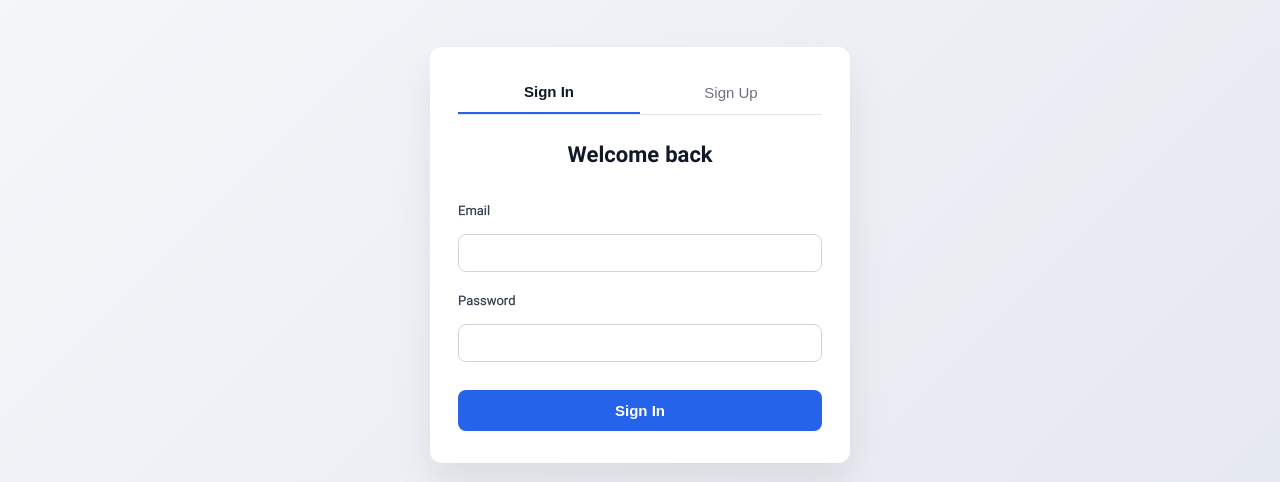
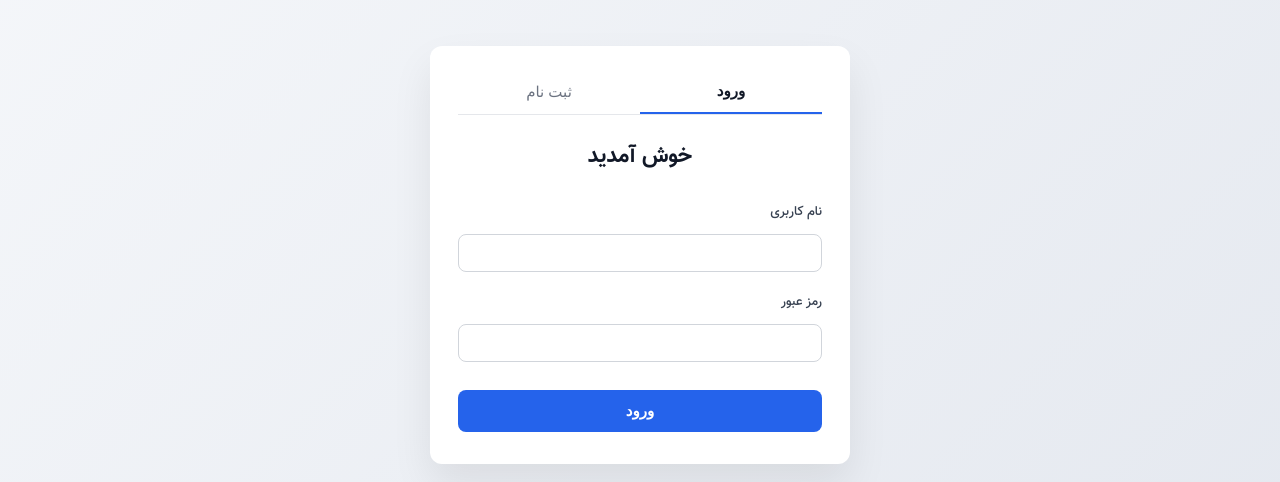
Before and after one commit to SobhanYasami/PayStruct, a Next.js app in the folder frontend/: page /sign-in in a window 1280 px wide. Shown: the part 218-700 px from the top of the page. Built offline with nearby package versions, Linux system fonts and the light colour scheme; no server answers.

Commit message:
sign in and up page improved and configured

```diff
--- a/frontend/package.json
+++ b/frontend/package.json
@@ -16,7 +16,8 @@
     "lucide-react": "^0.562.0",
     "next": "16.1.0",
     "react": "19.2.3",
-    "react-dom": "19.2.3"
+    "react-dom": "19.2.3",
+    "react-hot-toast": "^2.6.0"
   },
   "devDependencies": {
     "@tanstack/eslint-plugin-query": "^5.91.2",
--- a/frontend/src/app/layout.tsx
+++ b/frontend/src/app/layout.tsx
@@ -1,4 +1,5 @@
 import type { Metadata } from "next";
+import { Toaster } from "react-hot-toast";
 import "./globals.css";
 import Navbar from "@/components/layout/Navbar";
 import TanstakProvider from "@/providers/TanstakProvider";
@@ -15,7 +16,8 @@ export default function RootLayout({
 }>) {
 	return (
 		<html lang='en'>
-			<body className={``}>
+			<body className={`relative`}>
+				<Toaster />
 				<TanstakProvider>
 					<Navbar />
 					{children}
--- a/frontend/src/app/sign-in/page.tsx
+++ b/frontend/src/app/sign-in/page.tsx
@@ -2,6 +2,7 @@
 
 import { useState } from "react";
 import { useMutation } from "@tanstack/react-query";
+import toast from "react-hot-toast";
 import styles from "./page.module.css";
 
 // -----------------------------
@@ -9,7 +10,20 @@ import styles from "./page.module.css";
 // -----------------------------
 const API_URL = process.env.NEXT_PUBLIC_API_URL;
 const User_URL = `${API_URL}/users`;
-async function signInRequest(payload) {
+
+type SignInPayload = {
+	user_name: string;
+	password: string;
+};
+
+type SignUpPayload = {
+	first_name: string;
+	last_name: string;
+	user_name: string;
+	password: string;
+};
+
+async function signInRequest(payload: SignInPayload) {
 	const res = await fetch(`${User_URL}/signin`, {
 		method: "POST",
 		headers: { "Content-Type": "application/json" },
@@ -24,7 +38,7 @@ async function signInRequest(payload) {
 	return res.json();
 }
 
-async function signUpRequest(payload) {
+async function signUpRequest(payload: SignUpPayload) {
 	const res = await fetch(`${User_URL}/signup`, {
 		method: "POST",
 		headers: { "Content-Type": "application/json" },
@@ -46,20 +60,23 @@ export default function SignIn() {
 	const [activeTab, setActiveTab] = useState("signin");
 
 	return (
-		<div className={styles.container}>
+		<div
+			className={styles.container}
+			dir='rtl'
+		>
 			<div className={styles.card}>
 				<div className={styles.tabs}>
 					<button
 						className={activeTab === "signin" ? styles.activeTab : styles.tab}
 						onClick={() => setActiveTab("signin")}
 					>
-						Sign In
+						ورود
 					</button>
 					<button
 						className={activeTab === "signup" ? styles.activeTab : styles.tab}
 						onClick={() => setActiveTab("signup")}
 					>
-						Sign Up
+						ثبت نام
 					</button>
 				</div>
 
@@ -73,7 +90,7 @@ export default function SignIn() {
 // Sign In Form
 // -----------------------------
 function SignInForm() {
-	const [email, setEmail] = useState("");
+	const [userName, setUserName] = useState("");
 	const [password, setPassword] = useState("");
 
 	const mutation = useMutation({
@@ -84,9 +101,9 @@ function SignInForm() {
 		},
 	});
 
-	const onSubmit = (e) => {
+	const onSubmit = (e: React.FormEvent) => {
 		e.preventDefault();
-		mutation.mutate({ email, password });
+		mutation.mutate({ user_name: userName, password });
 	};
 
 	return (
@@ -94,18 +111,18 @@ function SignInForm() {
 			className={styles.form}
 			onSubmit={onSubmit}
 		>
-			<h2 className={styles.title}>Welcome back</h2>
+			<h2 className={styles.title}>خوش آمدید</h2>
 
-			<label className={styles.label}>Email</label>
+			<label className={styles.label}>نام کاربری</label>
 			<input
-				type='email'
-				value={email}
-				onChange={(e) => setEmail(e.target.value)}
+				type='text'
+				value={userName}
+				onChange={(e) => setUserName(e.target.value)}
 				required
 				className={styles.input}
 			/>
 
-			<label className={styles.label}>Password</label>
+			<label className={styles.label}>رمز عبور</label>
 			<input
 				type='password'
 				value={password}
@@ -123,7 +140,7 @@ function SignInForm() {
 				disabled={mutation.isPending}
 				className={styles.primaryButton}
 			>
-				{mutation.isPending ? "Signing in..." : "Sign In"}
+				{mutation.isPending ? "در حال ورود..." : "ورود"}
 			</button>
 		</form>
 	);
@@ -133,9 +150,11 @@ function SignInForm() {
 // Sign Up Form
 // -----------------------------
 function SignUpForm() {
-	const [email, setEmail] = useState("");
+	const [userName, setUserName] = useState("");
 	const [password, setPassword] = useState("");
 	const [confirmPassword, setConfirmPassword] = useState("");
+	const [firstName, setFirstName] = useState("");
+	const [lastName, setLastName] = useState("");
 
 	const mutation = useMutation({
 		mutationFn: signUpRequest,
@@ -144,15 +163,20 @@ function SignUpForm() {
 		},
 	});
 
-	const onSubmit = (e) => {
+	const onSubmit = (e: React.FormEvent) => {
 		e.preventDefault();
 
 		if (password !== confirmPassword) {
-			alert("Passwords do not match");
+			toast.error("Passwords do not match");
 			return;
 		}
 
-		mutation.mutate({ email, password });
+		mutation.mutate({
+			user_name: userName,
+			password,
+			first_name: firstName,
+			last_name: lastName,
+		});
 	};
 
 	return (
@@ -160,18 +184,35 @@ function SignUpForm() {
 			className={styles.form}
 			onSubmit={onSubmit}
 		>
-			<h2 className={styles.title}>Create an account</h2>
-
-			<label className={styles.label}>Email</label>
+			<h2 className={styles.title}>ایجاد حساب کاربری</h2>
+			<label className={styles.label}>نام</label>
 			<input
-				type='email'
-				value={email}
-				onChange={(e) => setEmail(e.target.value)}
+				type='text'
+				value={firstName}
+				onChange={(e) => setFirstName(e.target.value)}
 				required
 				className={styles.input}
 			/>
 
-			<label className={styles.label}>Password</label>
+			<label className={styles.label}>نام خانوادگی</label>
+			<input
+				type='text'
+				value={lastName}
+				onChange={(e) => setLastName(e.target.value)}
+				required
+				className={styles.input}
+			/>
+
+			<label className={styles.label}>نام کاربری</label>
+			<input
+				type='text'
+				value={userName}
+				onChange={(e) => setUserName(e.target.value)}
+				required
+				className={styles.input}
+			/>
+
+			<label className={styles.label}>رمز عبور</label>
 			<input
 				type='password'
 				value={password}
@@ -180,7 +221,7 @@ function SignUpForm() {
 				className={styles.input}
 			/>
 
-			<label className={styles.label}>Confirm Password</label>
+			<label className={styles.label}>تایید رمز عبور</label>
 			<input
 				type='password'
 				value={confirmPassword}
@@ -198,7 +239,7 @@ function SignUpForm() {
 				disabled={mutation.isPending}
 				className={styles.primaryButton}
 			>
-				{mutation.isPending ? "Creating account..." : "Sign Up"}
+				{mutation.isPending ? "در حال ایجاد حساب..." : "ثبت نام"}
 			</button>
 		</form>
 	);
```
Also changed, not shown: 1 other file (tests, documents, lock files or other folders).
